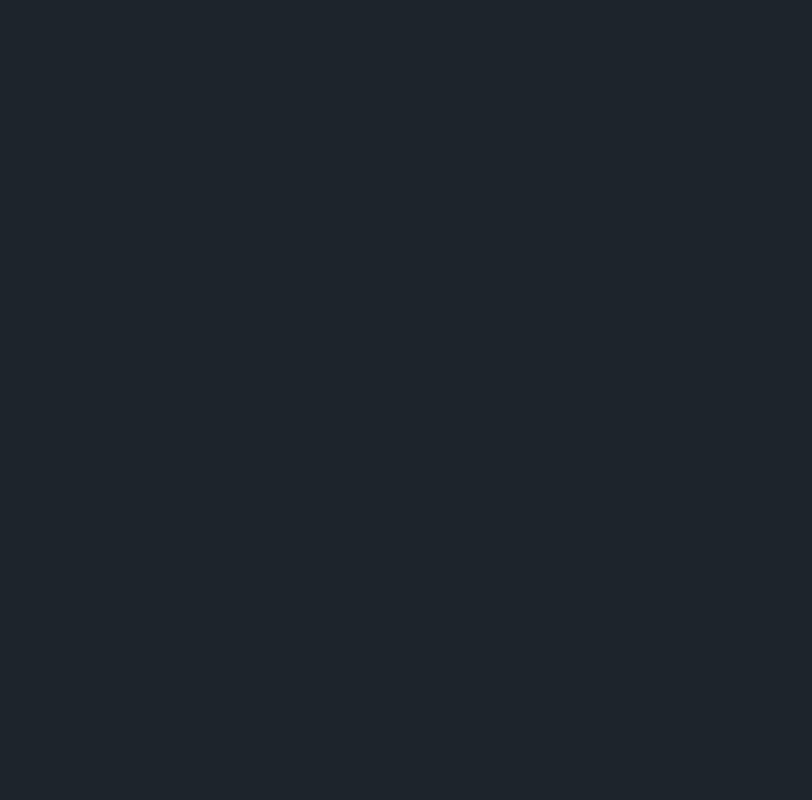
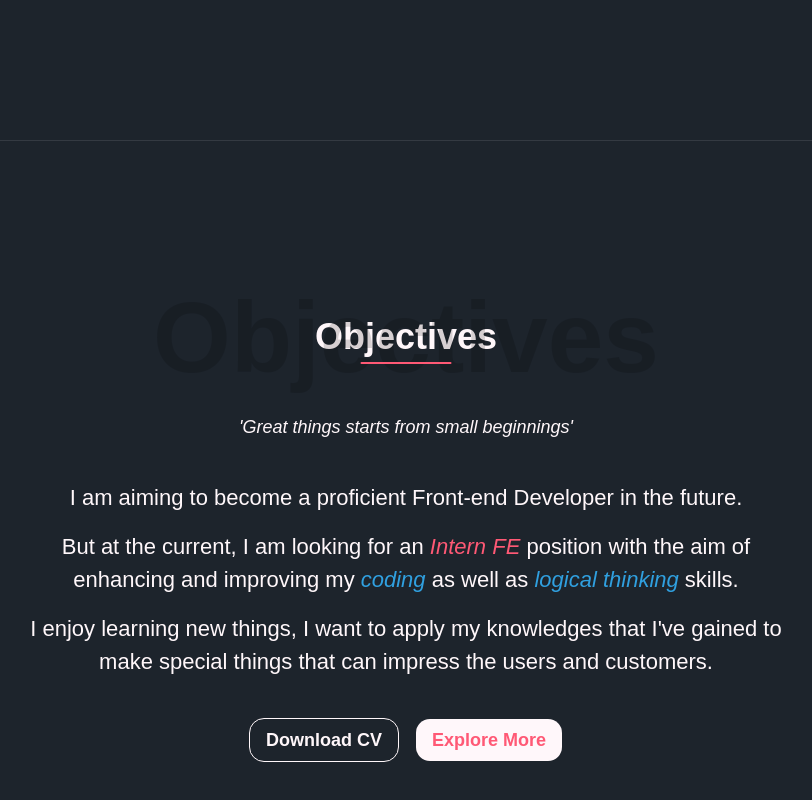
Before and after one commit to ngocthang2021/ngocthang-portfolio, a React (Create React App) app: page /about in a window 1280 px wide. Shown: the part 660-1460 px from the top of the page, without its empty margins (234-1046 px from the left). Before the commit the page ends 800 px from the top, so only its background shows below. Built offline with nearby package versions, Linux system fonts and the light colour scheme; a web font is replaced by a local one.

Commit message:
refactor code & update About Page

```diff
--- a/src/components/Button/Button.jsx
+++ b/src/components/Button/Button.jsx
@@ -6,7 +6,7 @@ import './Button.scss';
 function Button({ className, onClick, children }) {
 	return (
 		<button
-			className={`btn ${className ? `btn-${className}` : null} `}
+			className={`btn ${className ? className : ''} `}
 			onClick={onClick ? () => onClick() : null}
 		>
 			{children}
--- a/src/components/Button/Button.scss
+++ b/src/components/Button/Button.scss
@@ -43,4 +43,17 @@
 	&:hover {
 		color: $primary-color;
 	}
+
+	&.outline {
+		border: 1px solid $light-color;
+	}
+	&.bg {
+		color: $primary-color;
+		&::after {
+			transform: translate(-50%, -50%) scale(1);
+		}
+		&:hover::after {
+			transform: translate(-50%, -50%) scale(0);
+		}
+	}
 }
--- a/src/components/Navbar/Navbar.jsx
+++ b/src/components/Navbar/Navbar.jsx
@@ -44,7 +44,7 @@ function Navbar() {
 		>
 			<nav className='nav'>
 				<NavLink
-					href='/'
+					to='/'
 					end
 					className='nav-logo'
 				>
--- a/src/pages/About/About.jsx
+++ b/src/pages/About/About.jsx
@@ -1,13 +1,70 @@
-import React from 'react';
+import React, { Fragment } from 'react';
+import { useNavigate } from 'react-router-dom';
+
+import Button from '../../components/Button/Button';
+
+import './About.scss';
 
 function About() {
+	const navigate = useNavigate();
+
 	return (
-		<section
-			className='page-full section about'
-			id='about'
-		>
-			About
-		</section>
+		<Fragment>
+			<section className='section about'>
+				<div className='section__header'>
+					<h2 className='section__heading'>About Me</h2>
+					<h2 className='section__heading--bg'>About</h2>
+				</div>
+				<div className='section__container about__content'>
+					<p>
+						I am <span className='highlight--pink'>Nguyễn Ngọc Thắng</span>, a newbie Front-end Developer, based in Thu
+						Duc City, Ho Chi Minh City.
+					</p>
+					<p>
+						I usually looking for inspirations from Dribbble, Pinterest or learning new things, new skills and
+						techniques from Youtube or reading blogs.
+					</p>
+				</div>
+			</section>
+			<section className='section object'>
+				<div className='section__header'>
+					<h2 className='section__heading'>Objectives</h2>
+					<h2 className='section__heading--bg'>Objectives</h2>
+				</div>
+				<div className='section__container'>
+					<p className='highlight--small mb-4'>'Great things starts from small beginnings'</p>
+
+					<p>I am aiming to become a proficient Front-end Developer in the future.</p>
+
+					<p>
+						But at the current, I am looking for an <span className='highlight--pink'>Intern FE</span> position with the
+						aim of enhancing and improving my <span className='highlight--blue'>coding</span> as well as{' '}
+						<span className='highlight--blue'>logical thinking</span> skills.
+					</p>
+					<p>
+						I enjoy learning new things, I want to apply my knowledges that I've gained to make special things that can
+						impress the users and customers.
+					</p>
+					<div className='object__buttons mt-4'>
+						<Button className={'outline'}>
+							<a
+								href='../../assets/avatar-img.jpg'
+								download='Nguyen_Ngoc_Thang_CV'
+								target='_blank'
+							>
+								Download CV
+							</a>
+						</Button>
+						<Button
+							className='bg'
+							onClick={() => navigate('/resume')}
+						>
+							<span>Explore More</span>
+						</Button>
+					</div>
+				</div>
+			</section>
+		</Fragment>
 	);
 }
 
--- /dev/null
+++ b/src/pages/About/About.scss
@@ -0,0 +1,12 @@
+@use '../../scss/' as *;
+
+.about {
+}
+
+.object {
+	&__buttons {
+		@include flex(center, center);
+		flex-wrap: wrap;
+		gap: 1.6rem;
+	}
+}
--- a/src/pages/Home/Home.jsx
+++ b/src/pages/Home/Home.jsx
@@ -9,10 +9,7 @@ import './Home.scss';
 
 function Home() {
 	return (
-		<section
-			className='page-full section home'
-			id='#home'
-		>
+		<section className='section home'>
 			<div className='home-container'>
 				{/* Home Image */}
 				<div className='home-img mb-4'>
@@ -26,12 +23,15 @@ function Home() {
 				<div className='home-content'>
 					<h4>Hi there!</h4>
 					<p>
-						I am <span>Thắng</span>, a self-taught
-						<span> Front-end Developer</span>.
+						I am <span className='highlight--pink'>Thắng</span>, a self-taught
+						<span className='highlight--pink'> Front-end Developer</span>.
 					</p>
 					<p>
-						I enjoy building and creating websites with <span>impressive UI</span>, <span>animations</span> as well as{' '}
-						delivering best <span>user experience</span> with clean and maintainable code.
+						I enjoy <span className='highlight--blue'>building</span> and{' '}
+						<span className='highlight--blue'>creating</span> websites with{' '}
+						<span className='highlight--pink'>impressive UI</span>, <span className='highlight--pink'>animations</span>{' '}
+						as well as <span className='highlight--blue'>delivering</span> best{' '}
+						<span className='highlight--pink'>user experience</span> with clean and maintainable code.
 					</p>
 
 					{/* Home Buttons | Socials Links */}
--- a/src/pages/Home/Home.scss
+++ b/src/pages/Home/Home.scss
@@ -47,10 +47,6 @@
 		& p {
 			font-size: 2.4rem;
 			font-weight: 400;
-			& span {
-				font-style: italic;
-				color: $primary-color;
-			}
 		}
 	}
 
--- a/src/scss/_global.scss
+++ b/src/scss/_global.scss
@@ -8,7 +8,7 @@ html {
 	scroll-behavior: smooth;
 
 	@include md {
-		font-size: 60%;
+		font-size: 55%;
 	}
 }
 
@@ -36,20 +36,89 @@ body {
 	height: 100vh;
 }
 
+// Section
 .section {
 	@include flex(center, center);
+	flex-direction: column;
 
 	width: 100%;
 	height: 100%;
 	& + .section {
-		border-top: 1px solid rgba($color: $light-color, $alpha: 0.2);
+		border-top: 1px solid rgba($color: $white-color, $alpha: 0.1);
 	}
+
+	// Section Header
 	&__header {
 		position: relative;
+		margin-bottom: 4rem;
 	}
+	// Section Heading
 	&__heading {
+		position: relative;
+		font-size: 3.6rem;
+
+		&::after {
+			content: '';
+			position: absolute;
+			bottom: 0;
+			left: 50%;
+			transform: translateX(-50%);
+
+			width: 50%;
+			height: 2px;
+
+			border-radius: 20px;
+
+			color: $light-color;
+			background-color: $primary-color;
+
+			z-index: 5;
+		}
+
+		&--bg {
+			position: absolute;
+			top: 50%;
+			left: 50%;
+			transform: translate(-50%, -50%);
+
+			font-size: 10rem;
+
+			color: rgba($color: $black-color, $alpha: 0.4);
+
+			opacity: 0.4;
+
+			@include sm {
+				display: none;
+			}
+		}
 	}
+	// Section Container
 	&__container {
+		max-width: 800px;
+		padding: 1rem 1.6rem;
+
+		font-size: 2.2rem;
+		text-align: center;
+
+		@include sm {
+			text-align: left;
+		}
+		> * ~ * {
+			margin-top: 1.6rem;
+		}
+	}
+}
+
+.highlight {
+	&--pink {
+		@include highlight($primary-color);
+	}
+	&--blue {
+		@include highlight($blue-color);
+	}
+	&--small {
+		@include highlight($light-color);
+		font-size: 1.8rem;
 	}
 }
 
@@ -60,6 +129,12 @@ body {
 	.mt-#{$i} {
 		margin-top: #{$i}rem;
 	}
+	.ml-#{$i} {
+		margin-left: #{$i}rem;
+	}
+	.mr-#{$i} {
+		margin-right: #{$i}rem;
+	}
 	.mx-#{$i} {
 		margin-right: #{$i}rem;
 		margin-left: #{$i}rem;
--- a/src/scss/_mixin.scss
+++ b/src/scss/_mixin.scss
@@ -3,3 +3,8 @@
 	align-items: center;
 	justify-content: $justify-content;
 }
+
+@mixin highlight($color) {
+	font-style: italic;
+	color: $color;
+}
--- a/src/scss/_variables.scss
+++ b/src/scss/_variables.scss
@@ -9,6 +9,7 @@ $secondary-font: 'Dancing Script', cursive;
 $primary-color: #ff5975;
 $light-pink-color: #fedada;
 $deep-purple-color: #2e1a35;
+$blue-color: #30a0e0;
 
 $light-color: #fff7fa;
 $dark-color: #1d242c;
```
